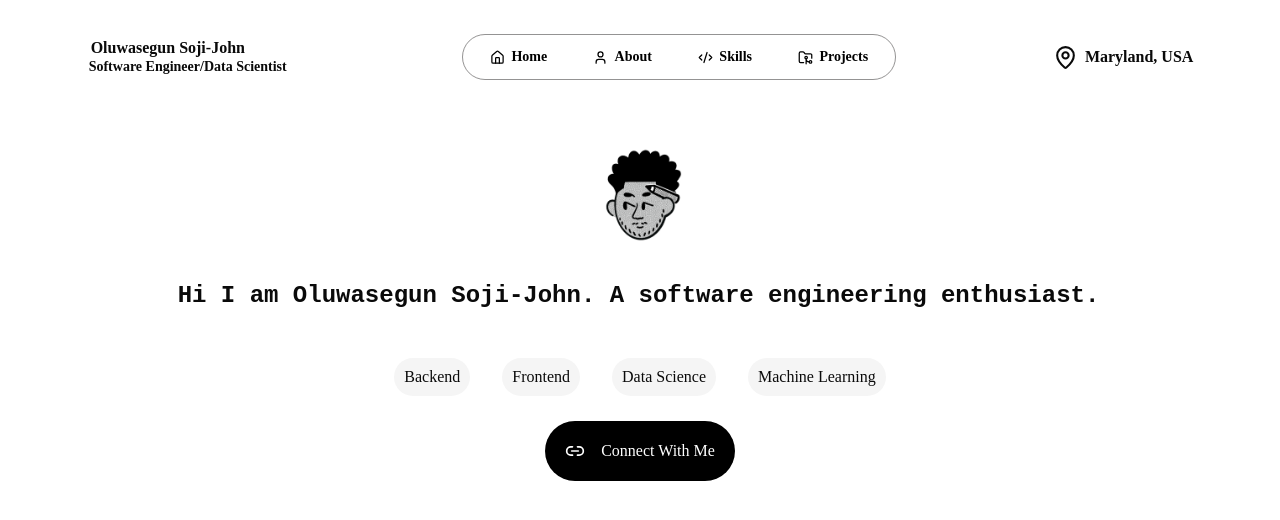
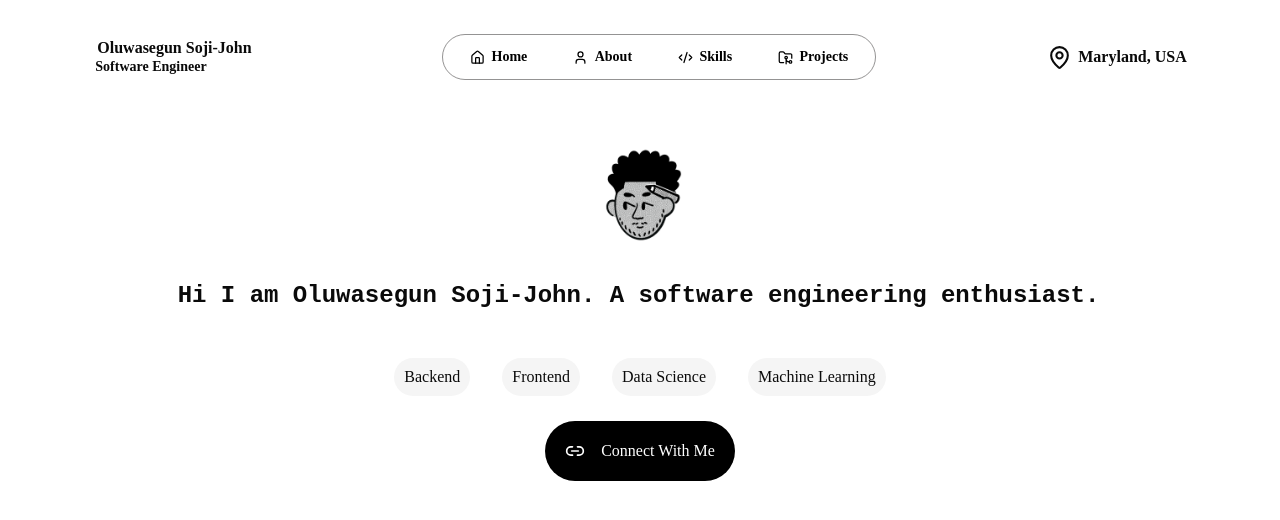
Before and after one commit to Oluwasegun-rm/Portfolio, a React app: page / in a window 1280 px wide. Shown: the top 520 px of the page. Built offline with nearby package versions, Linux system fonts and the light colour scheme; the HTML template or start-up script is replaced by a standard one.

Commit message:
Changes to navbar

```diff
--- a/src/components/navbar.tsx
+++ b/src/components/navbar.tsx
@@ -14,7 +14,7 @@ export default function NavBar() {
           <p>
             <b>Oluwasegun Soji-John</b>
           </p>
-          <p>Software Engineer/Data Scientist</p>
+          <p>Software Engineer</p>
         </div>
         <div className="page-container">
           <ul className="page-navigation">
```
